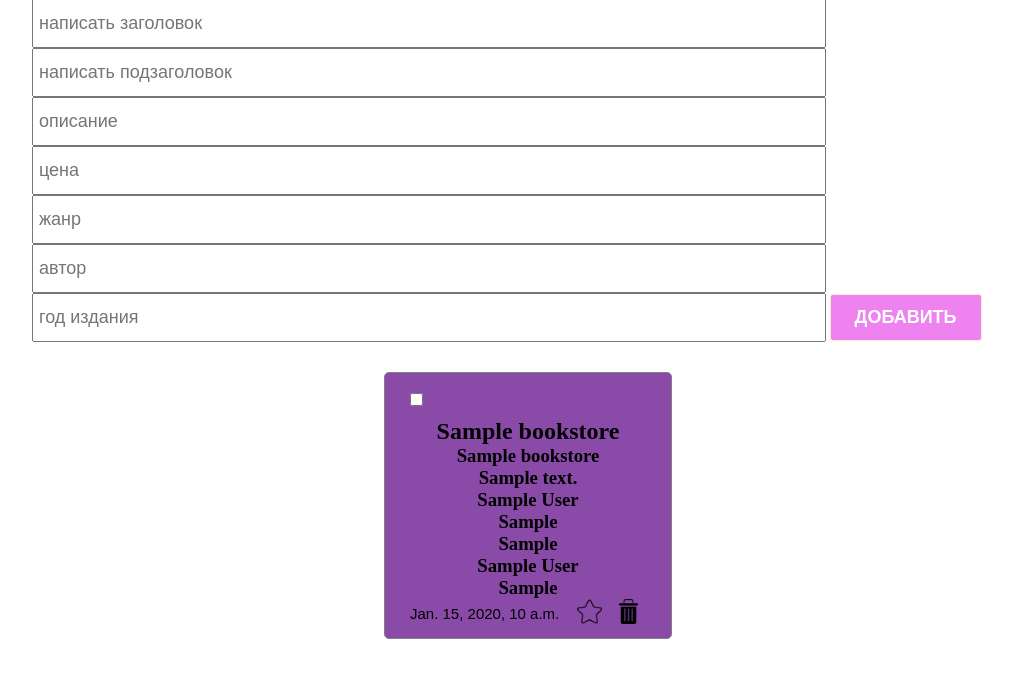
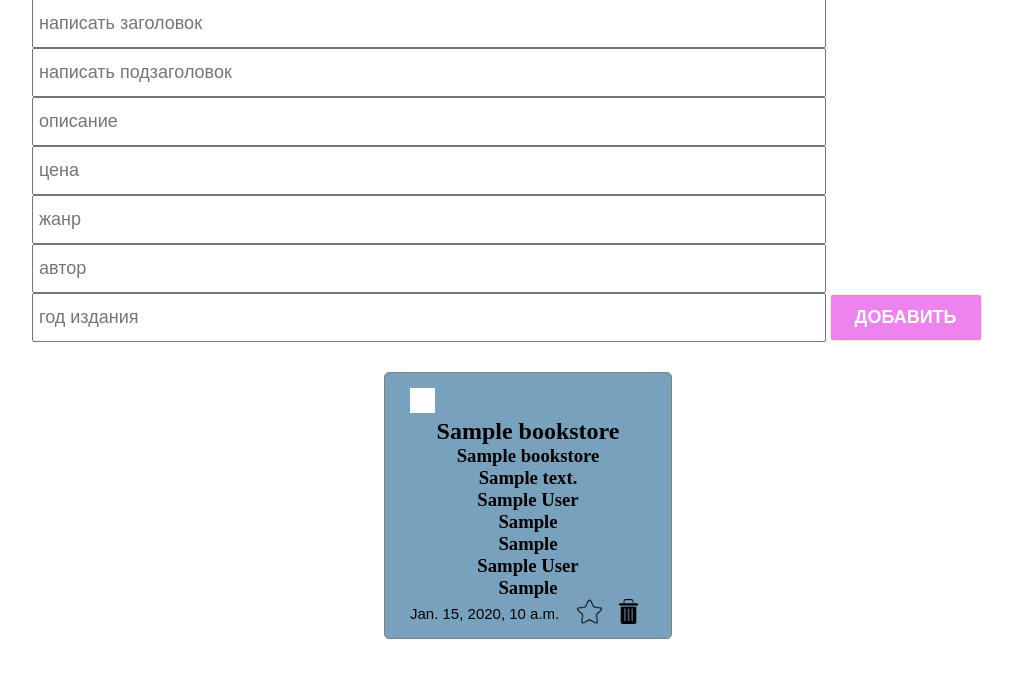
Before and after one commit to Ainur-Dzholdosheva/bookstore, a Django app: page / in a window 1280 px wide. Shown: the part 21-699 px from the top of the page, without its empty margins (112-1125 px from the left). Run offline with Django 3.2, Linux system fonts and the light colour scheme; tables that the repository leaves empty hold one stand-in row (values such as "Sample post").

Commit message:
display images in bookstore

```diff
--- a/main/static/styles/book.css
+++ b/main/static/styles/book.css
@@ -46,7 +46,7 @@ section{
     border-radius: 5px;
     width: 24%;
     padding: 10px 25px;
-    background-color: #8a4aa8;
+    background-color: #77a1bd;
     margin-bottom: 20px;
 }
 .item{
--- a/main/static/styles/checkbox.css
+++ b/main/static/styles/checkbox.css
@@ -0,0 +1,49 @@
+.checkbox_container{
+    display: block;
+    position: relative;
+    padding-left: 35px;
+    margin-bottom: 12px;
+    cursor: pointer;
+    font-size: 22px;
+    -webkit-user-select: none;
+    -moz-user-select: none;
+    -ms-user-select: none;
+    user-select: none;
+}
+.checkbox_container input{
+    position: absolute;
+    opacity: 0;
+    cursor: pointer;
+    height: 0;
+    width: 0;
+}
+.checkmark{
+    position: absolute;
+    top: -7px;
+    left: 0;
+    height: 25px;
+    width: 25px;
+    background-color: rgb(255, 255, 255);
+}
+.checkbox_container input:checked ~ .checkmark{
+    background-color: #2196F3;
+}
+.checkmark:after{
+    content: "";
+    position: absolute;
+    display: none;
+}
+.checkbox_container input:checked ~ .checkmark:after{
+    display: block;
+}
+.checkbox_container .checkmark:after{
+    left: 9px;
+    top: 5px;
+    width: 5px;
+    height: 10px;
+    border: solid white;
+    border-width: 0 3px 3px 0;
+    -webkit-transform: rotate(45deg);
+    -ms-transform: rotate(45deg);
+    transform: rotate(45deg);
+}
--- a/main/templates/book.html
+++ b/main/templates/book.html
@@ -33,7 +33,7 @@
                     </label>
                 </div>
                 <div class="item">
-                <h2>{{ bookstore.title}}</h2>
+                <h1>{{ bookstore.title}}</h1>
                 <h3>{{ bookstore.subtitle}}</h3>
                 <h3>{{ bookstore.description}}</h3>
                 <h3>{{ bookstore.author}}</h3>
@@ -41,13 +41,12 @@
                 <h3>{{bookstore.genre}}</h3>
                 <h3>{{bookstore.author}}</h3>
                 <h3>{{bookstore.year}}</h3>
-
                 </div>
                 <div class="store_item_footer">
                     <p>{{bookstore.date}}</p>
                     <div class="action_buttons">
-                        <img src="{% static './icons/unmarked.png">
-                        <img src="{% static './icons/delete.png">
+                        <img src="{% static './icons/unmarked.png' %}">
+                        <img src="{% static './icons/delete.png' %}">
                     </div>
                 </div>
             </div>
```
